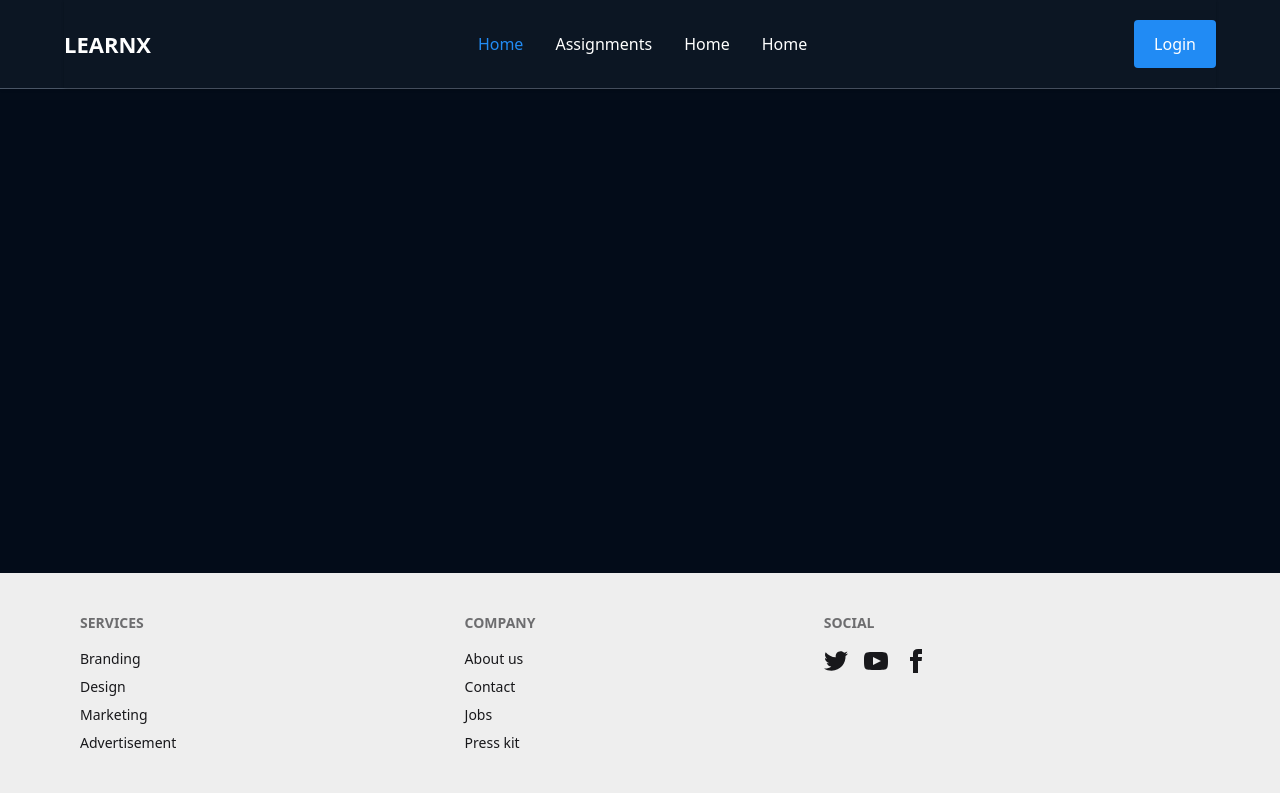
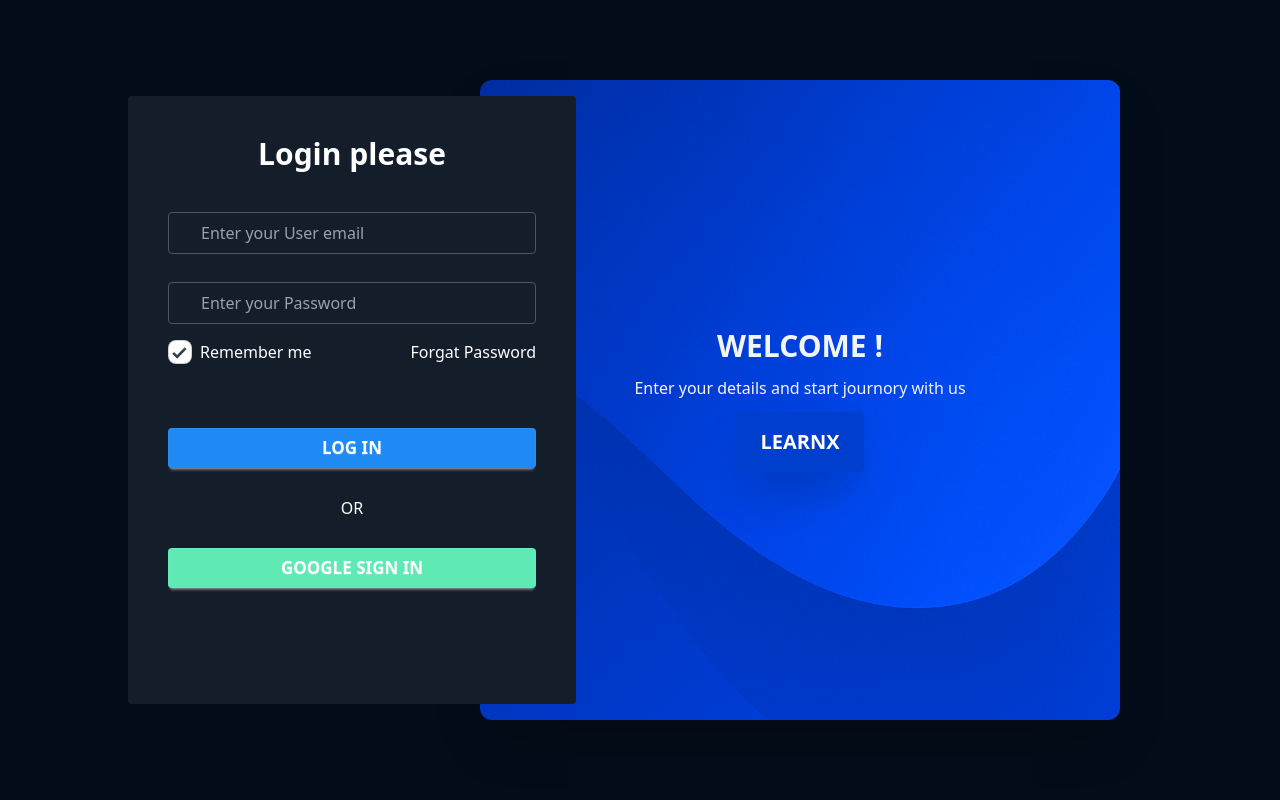
Before and after one commit to abu-tahir-sk/Learnx-client, a React (Vite) app: page /login in a window 1280 px wide. Built offline with nearby package versions, Linux system fonts and the light colour scheme.

Commit message:
log in form

```diff
--- a/src/components/AssignmentCard.jsx
+++ b/src/components/AssignmentCard.jsx
@@ -6,10 +6,10 @@ const AssignmentCard = ({ assignment }) => {
     assignment;
 
   return (
-    <div className="card bg-[#141e2b] rounded shadow-xl hover:shadow-green-50/10 text-white transition delay-150 duration-300 ease-in-out hover:-translate-y-1 hover:scale-100 hover:bg-indigo-500/5 ">
+    <div className="card bg-[#141e2b] rounded shadow-xl hover:shadow-[#218ce1]/30 text-white transition delay-100 duration-100 ease-in-out hover:-translate-y-1 hover:scale-100 hover:bg-indigo-500/5 ">
       <div className="overflow-hidden rounded-lg relative group">
-        <img src={thumbnail} alt={title} className="transition-transform duration-[900ms]  group-hover:scale-110" />
-         <div class="absolute inset-0 group-hover:bg-gradient-to-r from-[#218ce1]/60 to-transparent rounded-xl"></div>
+        <img src={thumbnail} alt={title} className="transition-transform duration-900  group-hover:scale-110" />
+         <div class="absolute inset-0 group-hover:bg-[#218ce1]/30  rounded-xl"></div>
         <div className="absolute inset-0 flex justify-center items-center opacity-0 group-hover:opacity-100 transition-opacity duration-100 ">
           <span className="text-2xl bg-black/60 p-2 hover:bg-[#218ce1] hover:text-white rounded text-[#218ce1]"><MdZoomOutMap /></span>
         </div>
--- a/src/components/Navbar.jsx
+++ b/src/components/Navbar.jsx
@@ -1,20 +1,31 @@
 import { useState } from "react";
 import { IoMenu } from "react-icons/io5";
 import { RiCloseLargeFill } from "react-icons/ri";
-import { NavLink } from "react-router";
+import { Link, NavLink } from "react-router";
 
 const Navbar = () => {
   const [open, setOpen] = useState(true);
   return (
-    <div className="fixed top-0 w-full backdrop-blur-sm  bg-[#0c1623] border-b border-gray-600 z-50 shadow" >
+    <div className="fixed top-0 w-full backdrop-blur-sm  bg-[#0c1623] border-b border-gray-600 z-50 shadow">
       <div className="shadow-sm text-white/90 w-full md:max-w-6xl flex justify-between items-center py-4 mx-auto px-8 md:px-0 relative">
         <div>
           <h3 className=" text-[22px] font-extrabold text-white">LEARNX</h3>
         </div>
 
-          <ul className={`md:flex md:justify-center items-center absolute right-0 top-20 md:sticky  gap-8   p-4   text-white   ${open  ? "-right-full hidden duration-800" : " w-[95%] mx-auto h-[85vh] md:h-16 rounded-md bg-[#1b2634] md:bg-[#0c1623] opacity-100 fixed inset-0  backdrop-blur-sm z-40"}`}>
-            <li className={`text-[#218bf4]`} >
-              <NavLink to="/">Home</NavLink>
+        <ul
+          className={`md:flex md:justify-center items-center absolute right-0 top-20 md:sticky  gap-8   p-4   text-white   ${
+            open
+              ? "-right-full hidden duration-800"
+              : " w-[95%] mx-auto h-[85vh] md:h-16 rounded-md bg-[#1b2634] md:bg-[#0c1623] opacity-100 fixed inset-0  backdrop-blur-sm z-40"
+          }`}
+        >
+          <li>
+            <NavLink
+              className={({isActive})=>` ${isActive ? "text-green-600":""}`}
+              to="/"
+            >
+              Home
+            </NavLink>
           </li>
           <li className={``}>
             <NavLink to="/assignments">Assignments</NavLink>
@@ -29,13 +40,13 @@ const Navbar = () => {
 
         <div className="flex items-center gap-6 md:block">
           <button className="rounded p-3 px-5 bg-[#218bf4] border-none text-white">
-            Login
+            <Link to="/login">Login</Link>
           </button>
           <div
             onClick={() => setOpen(!open)}
             className="flex md:hidden text-3xl text-white"
           >
-            {open ? <IoMenu /> :   <RiCloseLargeFill />}
+            {open ? <IoMenu /> : <RiCloseLargeFill />}
           </div>
         </div>
       </div>
--- a/src/pages/Auth/Login.jsx
+++ b/src/pages/Auth/Login.jsx
@@ -1,9 +1,130 @@
+import image from "../../assets/images/imge.png";
 const Login = () => {
-      return (
-            <div>
+  return (
+    <div className="h-screen flex flex-col justify-center items-center">
+      <div className="max-w-7xl mx-auto p-6  lg:flex flex-col justify-end items-end   ">
+        {/* mobile screen log in  */}
+        <div className="p-6 py-8 w-full text-white bg-[#141e2b] block lg:hidden ">
+           <h3 className="text-3xl font-bold text-center pb-10">
+              Login please
+            </h3>
 
+            <div className=" flex flex-col justify-center items-center ">
+              <form>
+                <input
+                  type="email"
+                  name="email"
+                  className="placeholder-gray-400 py-2 px-8 w-full border border-gray-600  rounded mb-7"
+                  placeholder="Enter your User email "
+                />
+
+                <input
+                  type="password"
+                  name="password"
+                  className="placeholder-gray-400 py-2 px-8 w-full border border-gray-600 outline-gray-950/20 rounded"
+                  placeholder="Enter your Password"
+                />
+
+                <div className="flex justify-between items-center gap-4 py-4 w-full">
+                  <div className="flex items-center gap-2">
+                    <input
+                      type="checkbox"
+                      defaultChecked
+                      className="checkbox text-gray-700 bg-white"
+                    />
+                    <span>Remember me</span>
+                  </div>
+                  <div>
+                    <button className="hover:border-b hover:border-white">
+                      Forgat Password
+                    </button>
+                  </div>
+                </div>
+
+                <button className="uppercase btn w-full mt-12 mb-4 text-white bg-[#1f8af3] font-bold border-none text-[17px]">
+                  log in
+                </button>
+              </form>
+              <div className="divider border-white">OR</div>
+                <button className="uppercase btn w-full my-4 text-white bg-emerald-300 font-bold border-none text-[17px]">
+              google sign In
+            </button>
             </div>
-      );
+        </div>
+        {/* lg device log in form  */}
+        <div className="relative w-2/3 h-[80vh] rounded hidden lg:block">
+        {/* lg screen form  */}
+          <div className=" p-10 text-white bg-[#141e2b] hidden md:block  absolute top-4 bottom-4 -left-[55%] rounded w-[70%]">
+            <h3 className="text-3xl font-bold text-center pb-10">
+              Login please
+            </h3>
+
+            <div className=" flex flex-col justify-center items-center ">
+              <form>
+                <input
+                  type="email"
+                  name="email"
+                  className="placeholder-gray-400 py-2 px-8 w-full border border-gray-600  rounded mb-7"
+                  placeholder="Enter your User email "
+                />
+
+                <input
+                  type="password"
+                  name="password"
+                  className="placeholder-gray-400 py-2 px-8 w-full border border-gray-600 outline-gray-950/20 rounded"
+                  placeholder="Enter your Password"
+                />
+
+                <div className="flex justify-between items-center gap-4 py-4 w-full">
+                  <div className="flex items-center gap-2">
+                    <input
+                      type="checkbox"
+                      defaultChecked
+                      className="checkbox text-gray-700 bg-white"
+                    />
+                    <span>Remember me</span>
+                  </div>
+                  <div>
+                    <button className="hover:border-b hover:border-white">
+                      Forgat Password
+                    </button>
+                  </div>
+                </div>
+
+                <button className="uppercase btn w-full mt-12 mb-4 text-white bg-[#1f8af3] font-bold border-none text-[17px]">
+                  log in
+                </button>
+              </form>
+              <div className="divider border-white">OR</div>
+                <button className="uppercase btn w-full my-4 text-white bg-emerald-300 font-bold border-none text-[17px]">
+              google sign In
+            </button>
+            </div>
+
+
+
+          </div>
+          {/* form image  */}
+          <img
+            src={image}
+            className="w-full h-full object-cover rounded-xl shadow-2xl"
+          />
+  {/* for title and description */}
+          <div class="absolute inset-0 rounded-xl flex flex-col justify-center items-center">
+            <h3 className="text-gray-100 uppercase text-3xl font-bold ">
+              welcome !
+            </h3>
+            <p className="text-gray-100 py-3">
+              Enter your details and start journory with us
+            </p>
+            <button className="px-6 py-4 text-white font-bold text-xl bg-[#003ece] shadow-2xl rounded uppercase">
+              learnx
+            </button>
+          </div>
+        </div>
+      </div>
+    </div>
+  );
 };
 
 export default Login;
```
Also changed, not shown: src/Router/Route.jsx (+4 -4 lines), src/assets/images/imge.png (added). Lines whose indentation alone changed are shown as unchanged.
